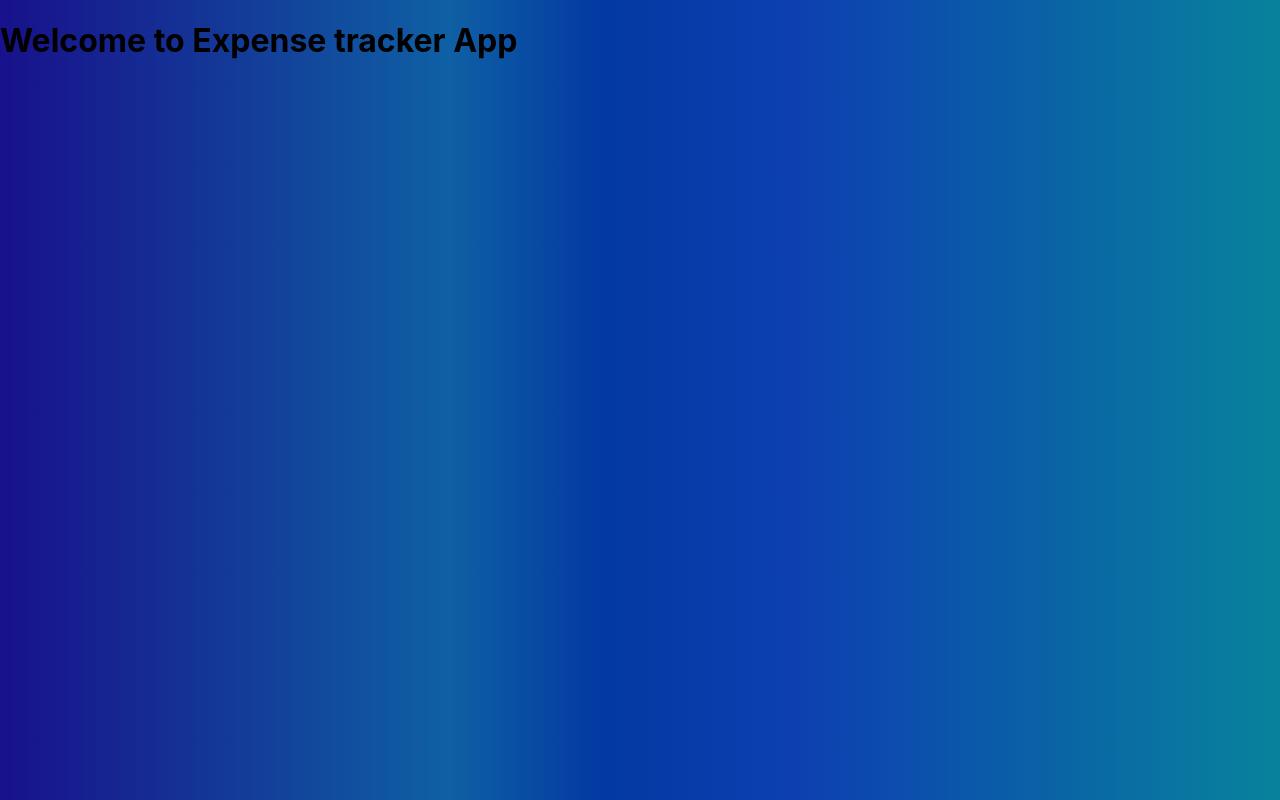
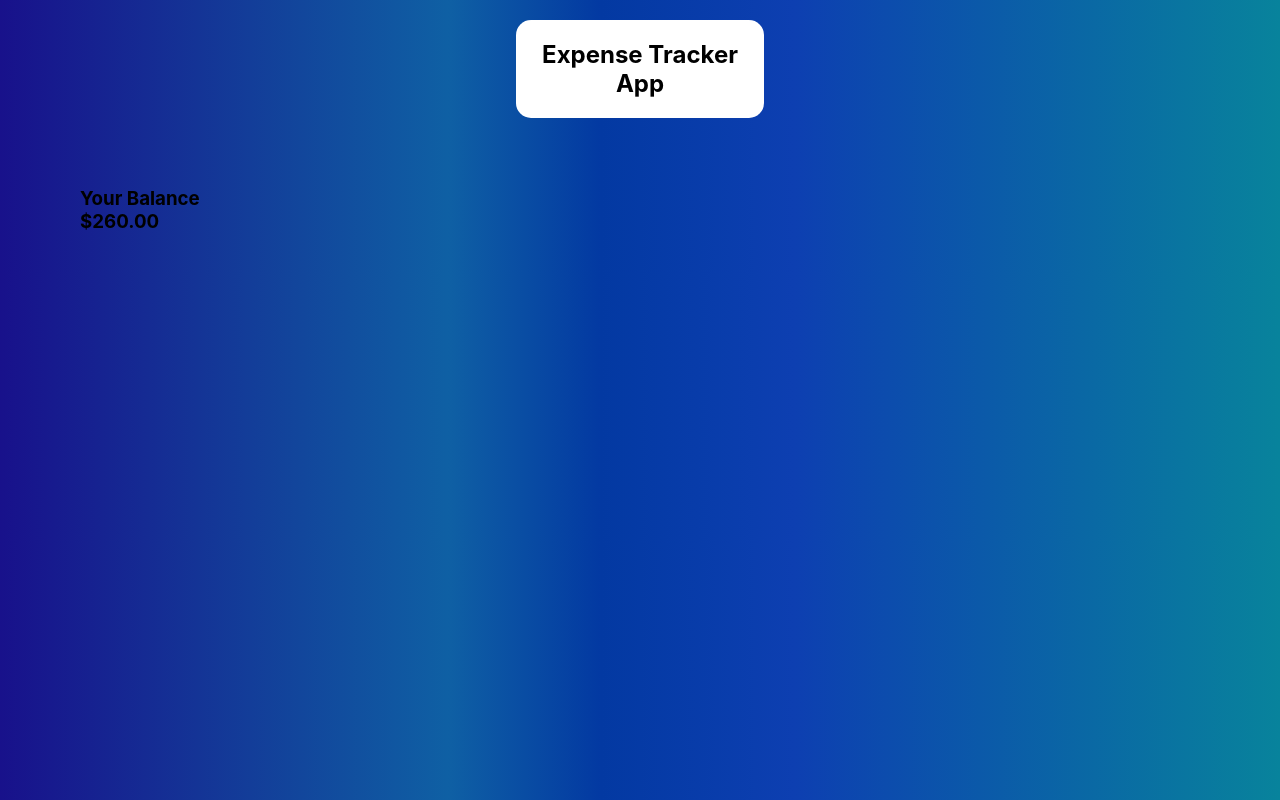
Before and after one commit to Arman-Arzoo/ExpenseTrackerApp, a React (Create React App) app in the folder expense-tracker-frontend/: page / in a window 1280 px wide. Built offline with nearby package versions, Linux system fonts and the light colour scheme.

Commit message:
add css and make two component heading.js and balance.js

```diff
--- a/expense-tracker-frontend/src/App.css
+++ b/expense-tracker-frontend/src/App.css
@@ -1,4 +1,24 @@
 
 .main-container{
+ padding: 20px;
 
 }
+
+/* Heading of expense tracker app */
+.expense-heading{
+  text-align: center;
+  width: 20%;
+  margin: 0 auto;
+  background-color: white;
+  padding: 0.05px;
+  border-radius: 15px;
+  /* box-shadow: 0 0 10px black; */
+
+}
+
+/* expense tracker app balance */
+
+.expense-balance{
+  padding-left: 60px;
+  padding-top: 50px;
+}
--- a/expense-tracker-frontend/src/App.js
+++ b/expense-tracker-frontend/src/App.js
@@ -1,10 +1,12 @@
-import logo from './logo.svg';
 import './App.css';
+import Heading from "./components/Heading";
+import Balance from "./components/Balance";
 
 function App() {
   return (
     <div className="main-container">
-       <h1> Welcome to Expense tracker App</h1>
+        <Heading/>
+        <Balance/>
     </div>
   );
 }
--- /dev/null
+++ b/expense-tracker-frontend/src/components/Balance.js
@@ -0,0 +1,12 @@
+
+
+function Balance() {
+    return (
+      <div className="expense-balance">
+
+         <h3 >Your Balance <br/> $260.00</h3>
+      </div>
+    );
+  }
+
+  export default Balance;
--- a/expense-tracker-frontend/src/components/Heading.js
+++ b/expense-tracker-frontend/src/components/Heading.js
@@ -0,0 +1,12 @@
+
+
+function Heading() {
+  return (
+    <div className="expense-heading">
+       <h2 >Expense Tracker App</h2>
+
+    </div>
+  );
+}
+
+export default Heading;
```
